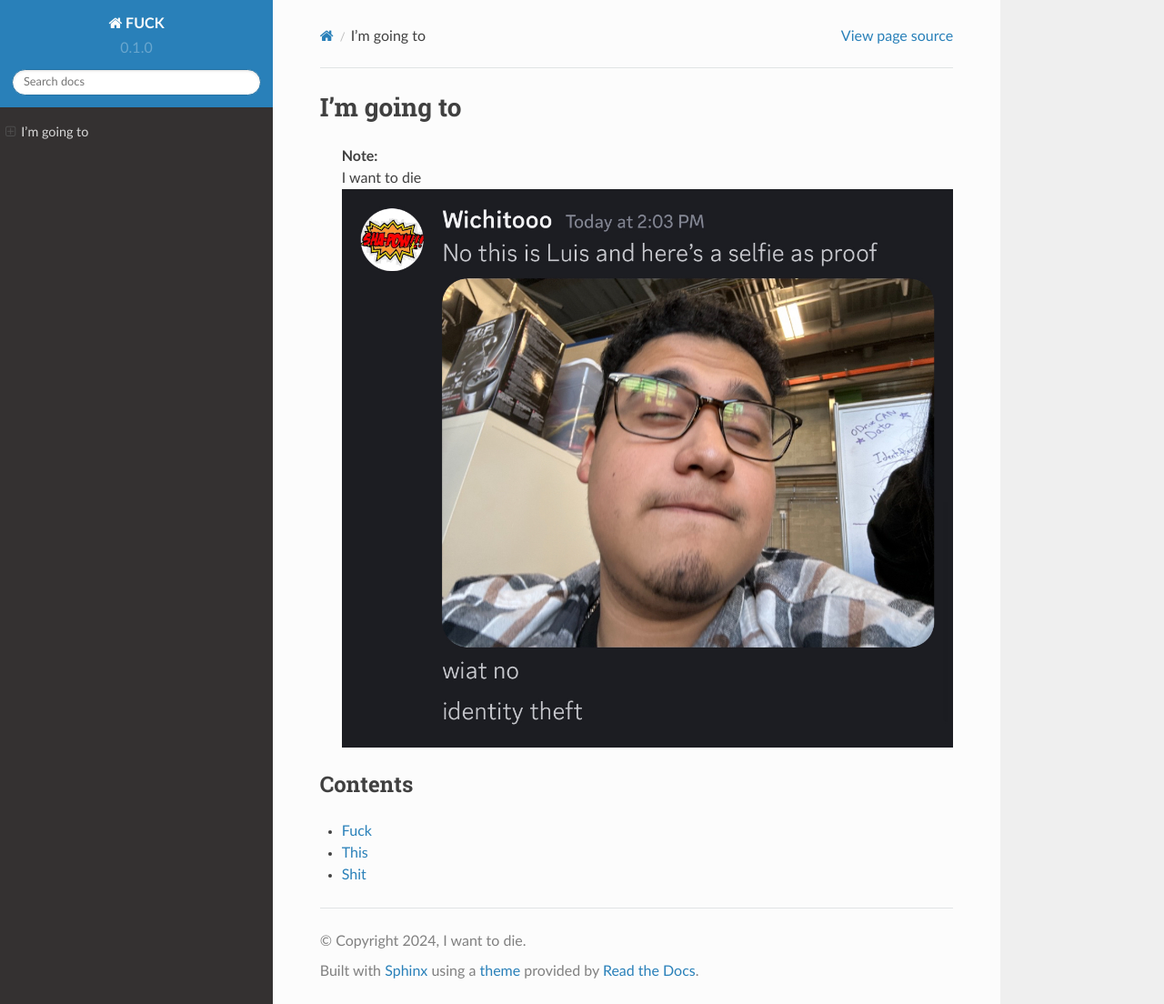
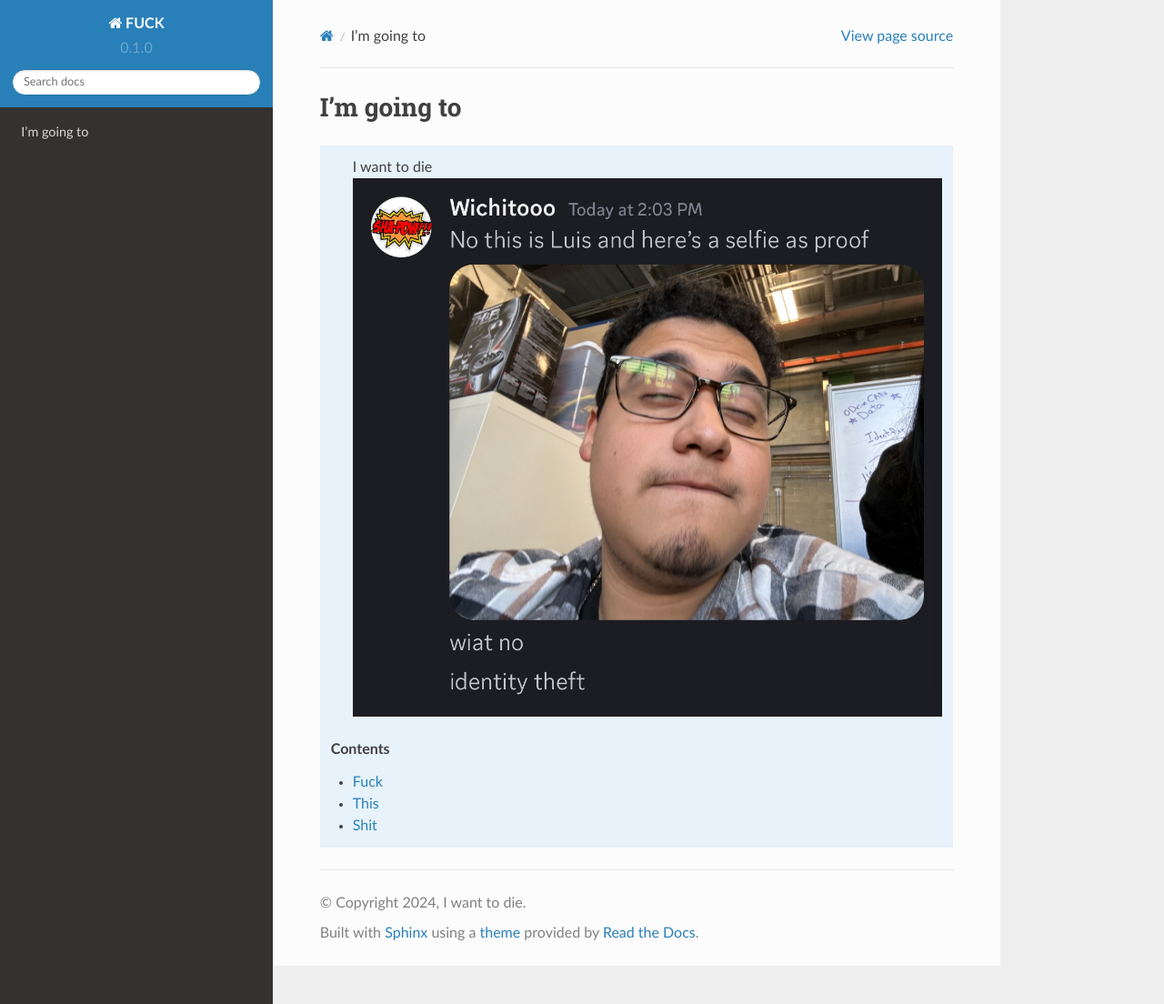
Before and after one commit to AndrewMcGhee/Site-Testing-V2, a Sphinx documentation site: the page built from docs/source/index.md, in a window 1280 px wide and 1104 px high. Shown: the whole window at 91% size. Built offline with Sphinx 7.4.7 and the Read the Docs theme 2.0.0, drawn with Linux system fonts in a browser that asks for light colours.

Commit message:
Update index.md

```diff
--- a/docs/source/index.md
+++ b/docs/source/index.md
@@ -1,6 +1,6 @@
 # I'm going to
 
-> **Note:**
+:::note
 > I want to die
 ![AUGH](RizzLogo.png)
 
```
